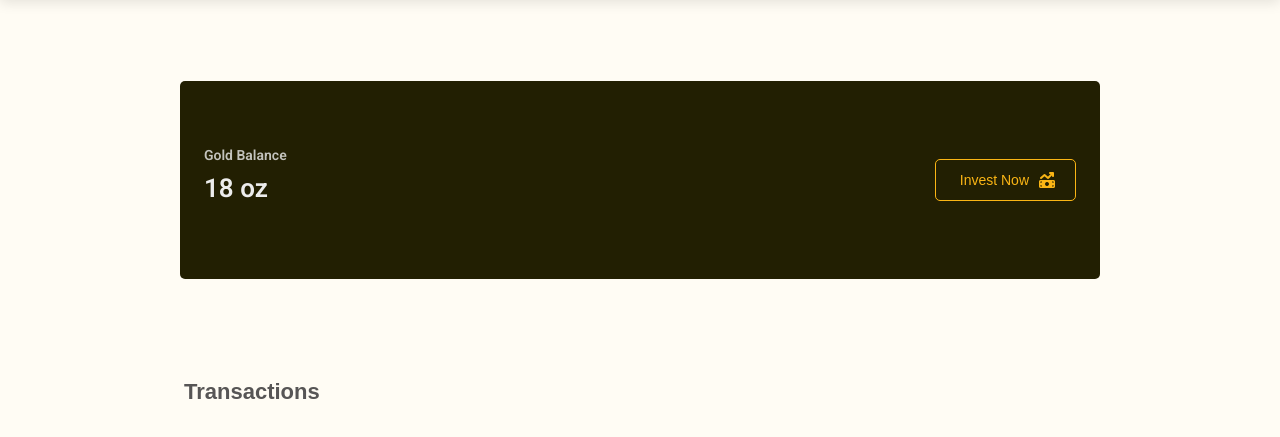
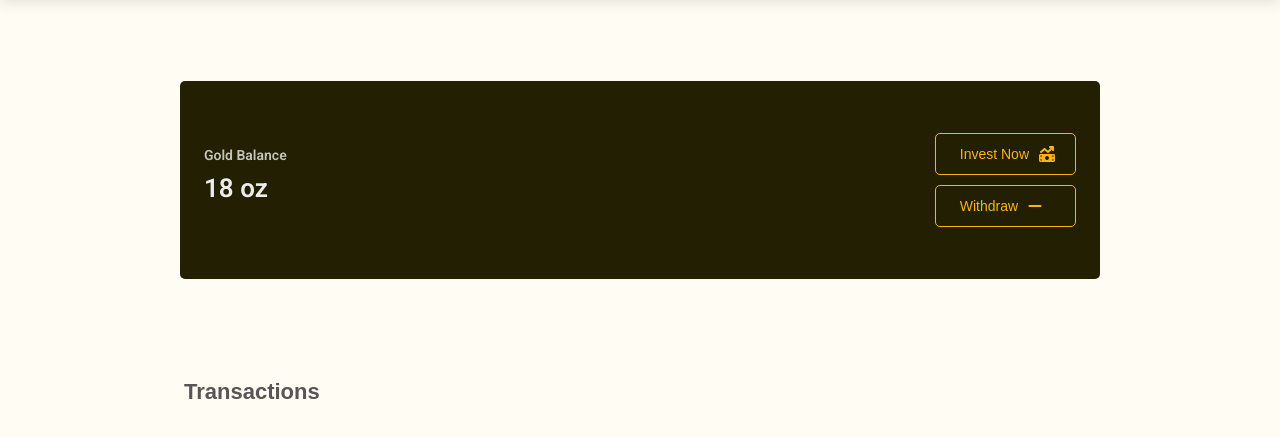
Before and after one commit to MasaTech24/alluragold, a plain HTML site: page my_account.html in a window 1280 px wide. Shown: the part 109-546 px from the top of the page. Drawn offline with Linux system fonts and the light colour scheme; no server answers; sample sign-in values are in the browser's storage.

Commit message:
Add files via upload

```diff
--- a/my_account.html
+++ b/my_account.html
@@ -71,6 +71,7 @@
         </p>
       </div>
 
+      <div style="display: flex; flex-direction: column; row-gap: 10px;">
         <a href="contact.html" class="invest-btn">
           <!-- id="sendmoneybtn" -->
           <div class="add-card">
@@ -79,9 +80,18 @@
             <i class="fa-solid fa-money-bill-trend-up"></i>
           </div>
         </a>
+        <a href="support.html" class="invest-btn">
+          <!-- id="sendmoneybtn" -->
+          <div class="add-card">
+            <p>Withdraw</p>
+
+            <i class="fa-solid fa-minus"></i>
+          </div>
+        </a>
+      </div>
+      <!-- <a href="">Withdraw</a> -->
     </div>
 
-    <!-- <a href="">Withdraw</a> -->
   </header>
 
   <main class="js-main">
```
Also changed, not shown: adminDb.html (+2 -2 lines). Lines whose indentation alone changed are shown as unchanged.
